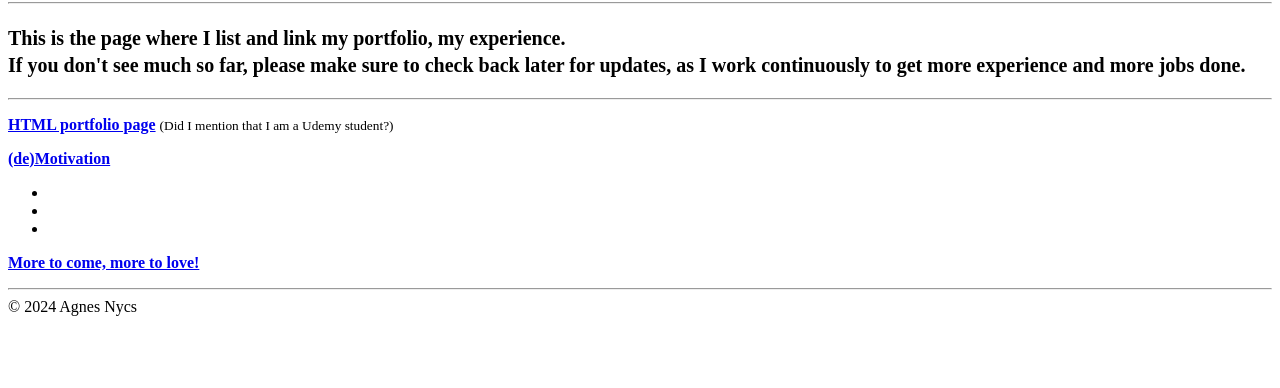
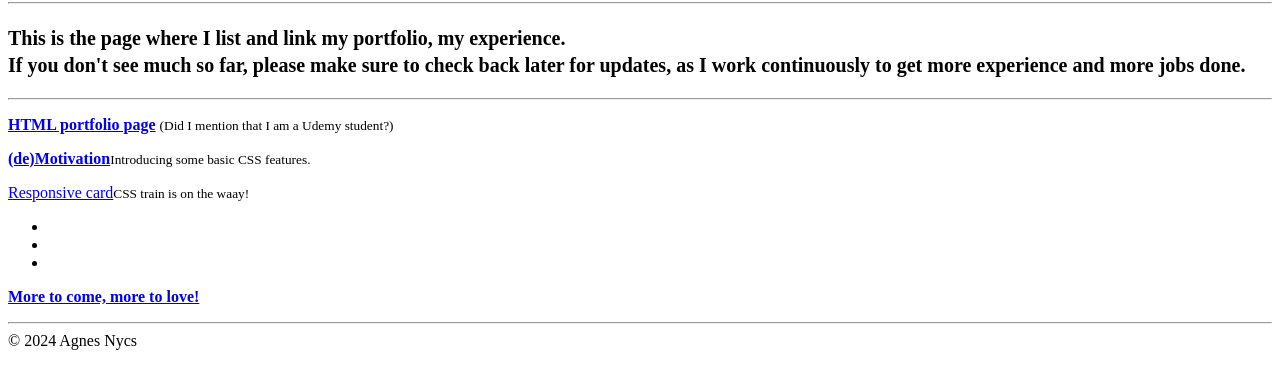
Before and after one commit to NycsAgnes/my_resume, a plain HTML site: page public/experience.html in a window 1280 px wide. Shown: the part 78-466 px from the top of the page. Drawn offline with Linux system fonts and the light colour scheme.

Commit message:
Update experience.html

```diff
--- a/public/experience.html
+++ b/public/experience.html
@@ -12,7 +12,8 @@
         If you don't see much so far, please make sure to check back later for updates, as I work continuously to get more experience and more jobs done.</small></h2>
         <hr/>
         <p><a href="https://nycsagnes.github.io/html-portfolio/"><b>HTML portfolio page</b></a> <small>(Did I mention that I am a Udemy student?)</small></p>
-        <p><a href="https://nycsagnes.github.io/Motivation_project/"><b>(de)Motivation</b></a></p>
+        <p><a href="https://nycsagnes.github.io/Motivation_project/"><b>(de)Motivation</b></a><small>Introducing some basic CSS features.</small></p>
+        <p><a href="https://nycsagnes.github.io/Frontend-Mentor-QR-code-component-Nycs-Agnes/">Responsive card</a><small>CSS train is on the waay!</small></p>
         <ul>
             <li></li>
             <li></li>
```
